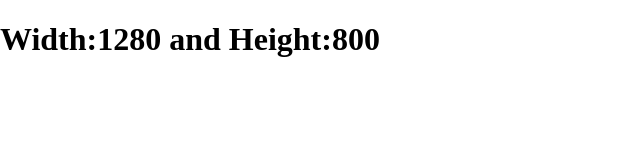
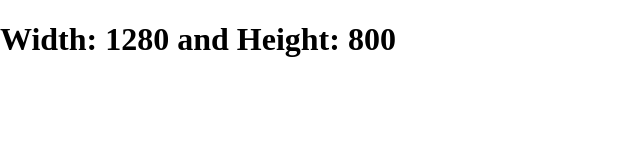
Before and after one commit to acciojob/screen-size-Likithsreenivasa, a website: page main.html in a window 1280 px wide. Shown: the whole page, without its empty margins (0-640 px from the left). Drawn offline with Linux system fonts and the light colour scheme.

Commit message:
created a submission

```diff
--- a/main.html
+++ b/main.html
@@ -10,7 +10,7 @@
 	<!-- the entire body must be written by student -->
 	<div id="sizeInfo">
 		<h1>
-<!-- 			Width: x and Height: y -->
+			Width: x and Height: y
 		</h1>
 	</div>
     <script type="text/javascript" src="./script.js">
--- a/script.js
+++ b/script.js
@@ -4,7 +4,7 @@ function updateInfo()
 		const width=window.innerWidth;
 		const height=window.innerHeight;
 		const sizeInfo=document.getElementById("sizeInfo").querySelector("h1");
-		sizeInfo.textContent=`Width:${width} and Height:${height}`
+		sizeInfo.textContent=`Width: ${width} and Height: ${height}`
    }
 updateInfo();
 window.addEventListener("resize",updateInfo);
```
